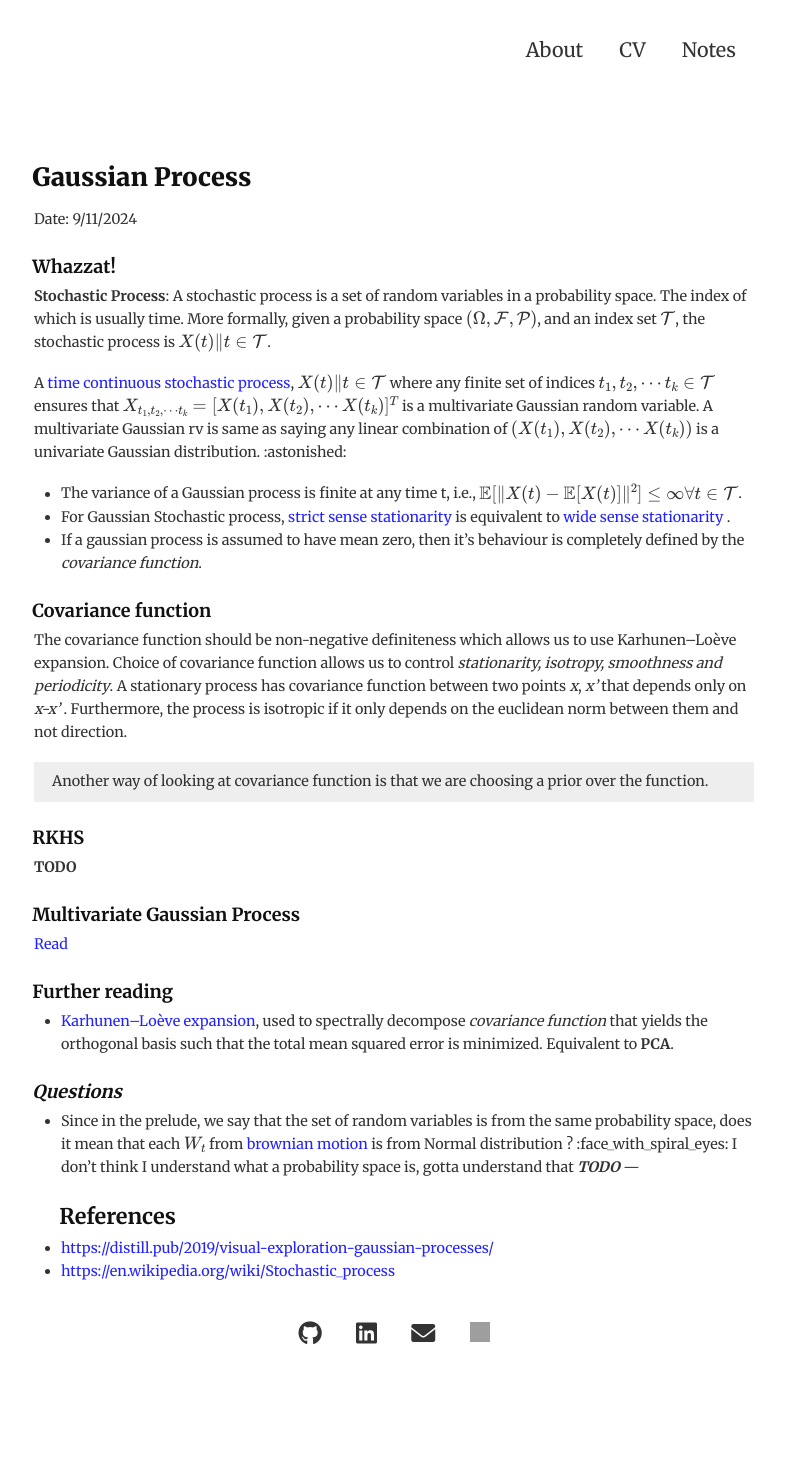
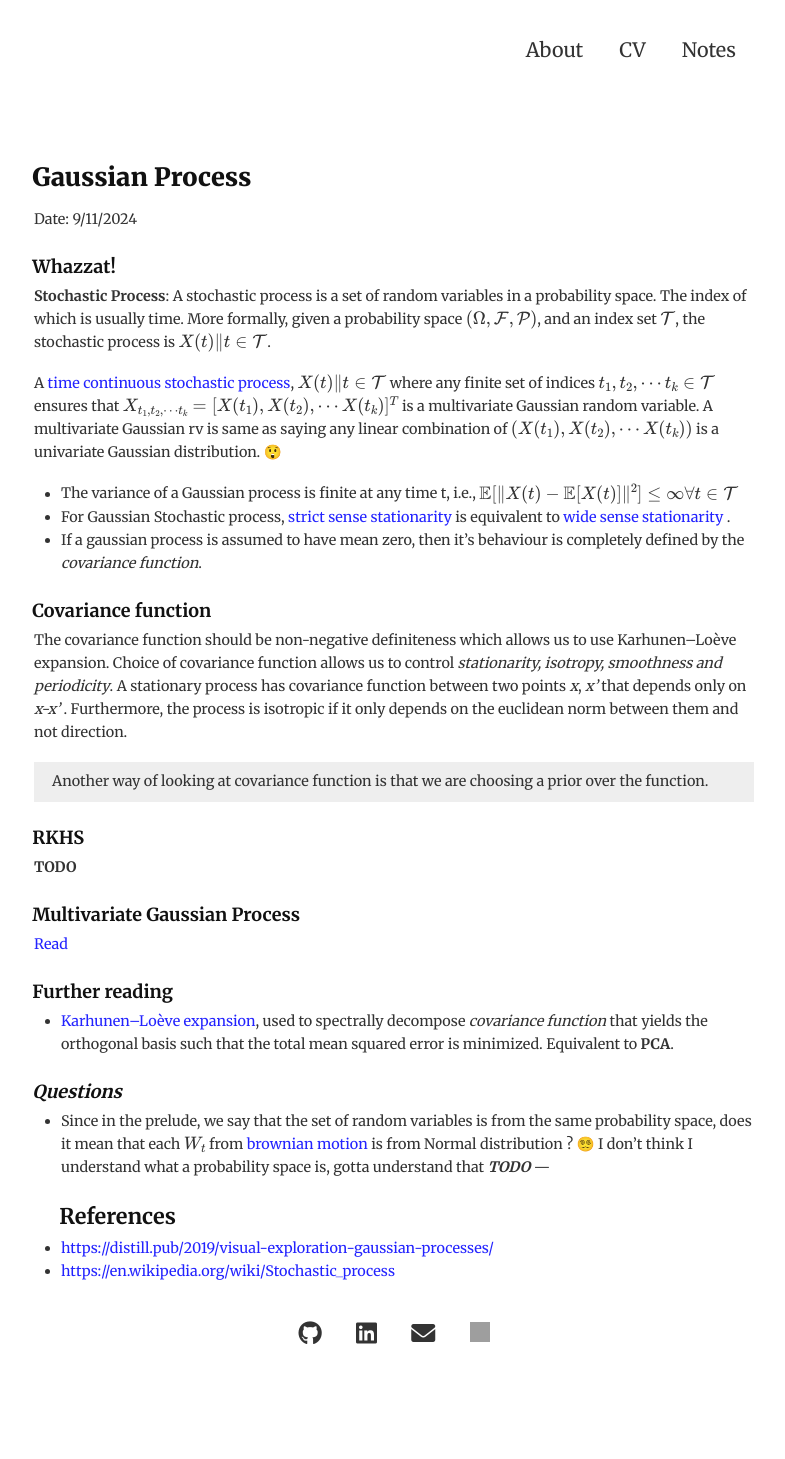
Before and after one commit to dannyrichy/dannyrichy.github.io, a Jekyll site: the page built from docs/_notes/gaussian_process.md, in a window 1280 px wide. Shown: the whole page, without its empty margins (246-1031 px from the left). Built offline with Jekyll 4.4.1, drawn with Linux system fonts in a browser that asks for light colours; formulas are drawn with MathJax 3; some of the changed lines change nothing that is shown; grey boxes are pictures that could not be loaded.

Commit message:
Changes to gp

```diff
--- a/docs/_notes/gaussian_process.md
+++ b/docs/_notes/gaussian_process.md
@@ -13,9 +13,9 @@ Date: 9/11/2024
 **Stochastic Process**: A stochastic process is a set of random variables in a probability space. The index of which is usually time. More formally, given a probability space $$ (\Omega, \mathcal{F}, \mathcal{P}) $$, and an index set $$ \mathcal{T} $$, the stochastic process is $$ {X(t) \| t \in \mathcal{T}} $$.
 
 A [time continuous stochastic process](https://en.wikipedia.org/wiki/Continuous-time_stochastic_process), $$ {X(t) \| t \in \mathcal{T}} $$ where any finite set of indices $$ t_1, t_2, \cdots t_k \in \mathcal{T} $$ ensures that $$ X_{t_1, t_2, \cdots t_k} = [X(t_1), X(t_2), \cdots X(t_k)]^T $$ is a multivariate Gaussian random variable.
-    A multivariate Gaussian rv is same as saying any linear combination of $$ (X(t_1), X(t_2), \cdots X(t_k)) $$ is a univariate Gaussian distribution. :astonished:
+    A multivariate Gaussian rv is same as saying any linear combination of $$ (X(t_1), X(t_2), \cdots X(t_k)) $$ is a univariate Gaussian distribution. 😲
 
-- The variance of a Gaussian process is finite at any time t, i.e., $$ \mathbb{E}[\|X(t)-\mathbb{E}[X(t)]\|^2 ] \le \infty \forall t \in \mathcal{T} $$.
+- The variance of a Gaussian process is finite at any time t, i.e., $$ \mathbb{E}[\|X(t)-\mathbb{E}[X(t)]\|^2 ] \le \infty \forall t \in \mathcal{T} $$
 - For Gaussian Stochastic process, __[strict sense stationarity](https://en.wikipedia.org/wiki/Stationary_process#strict-sense_stationarity)__ is equivalent to __[wide sense stationarity](https://en.wikipedia.org/wiki/Stationary_process#wide-sense_stationarity)__ .
 - If a gaussian process is assumed to have mean zero, then it's behaviour is completely defined by the *covariance function*.
 
@@ -37,7 +37,7 @@ The covariance function should be non-negative definiteness which allows us to u
 - [Karhunen–Loève expansion](https://en.wikipedia.org/wiki/Kosambi%E2%80%93Karhunen%E2%80%93Lo%C3%A8ve_theorem), used to spectrally decompose *covariance function* that yields the orthogonal basis such that the total mean squared error is minimized. Equivalent to **PCA**.
 
 #### _Questions_
-- Since in the prelude, we say that the set of random variables is from the same probability space, does it mean that each $$ W_t $$ from [brownian motion](/notes/brownian-motion.html) is from Normal distribution ? :face_with_spiral_eyes:
+- Since in the prelude, we say that the set of random variables is from the same probability space, does it mean that each $$ W_t $$ from [brownian motion](/notes/brownian-motion.html) is from Normal distribution ? 😵‍💫
   I don't think I understand what a probability space is, gotta understand that ***TODO***
 ---
 ### References
```
